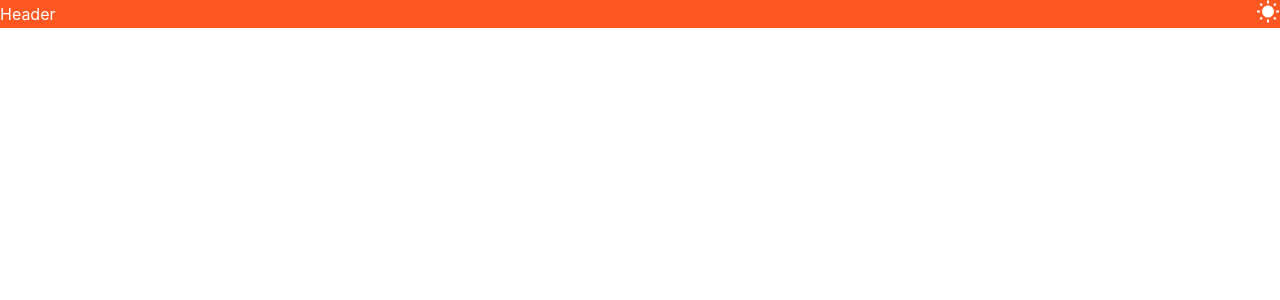
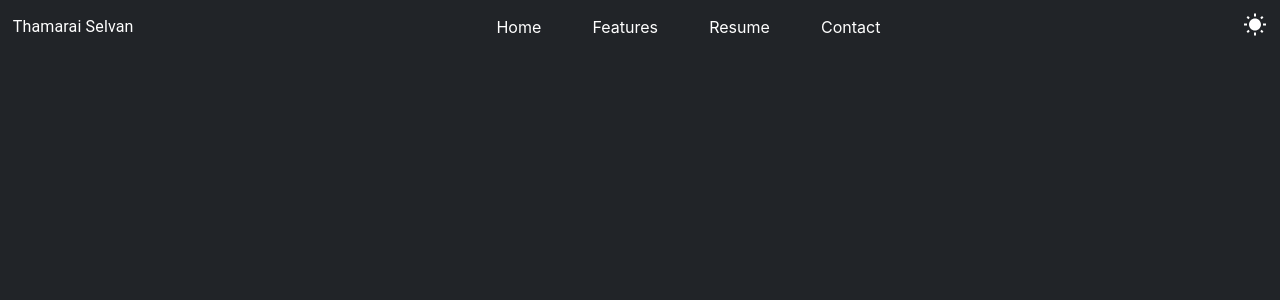
Before and after one commit to gtcelvam/portfolio, a React (Create React App) app: page / in a window 1280 px wide. Shown: the top 300 px of the page. Built offline with nearby package versions, Linux system fonts and the light colour scheme.

Commit message:
Navbar and Background added.

```diff
--- a/src/components/header/header.style.tsx
+++ b/src/components/header/header.style.tsx
@@ -1,5 +1,5 @@
 import {styled} from "@mui/system";
-import {Box} from "@mui/material";
+import {Box,Typography} from "@mui/material";
 
 namespace S{
     export const HeaderContainer = styled(Box)(({theme})=>({
@@ -7,8 +7,29 @@ namespace S{
         width:"100%",
         display: 'flex',
         alignItems: 'center',
-        justifyContent: "space-between"
+        justifyContent: "space-between",
     }));
+
+    export const Name = styled(Typography)(({theme})=>({
+        color:theme.palette.text.primary,
+        padding:"1%"
+    }))
+
+    export const NavUnorderList = styled("ul")(({theme})=>({
+        listStyleType:'none',
+        width:"30%",
+        display:"flex",
+        alignItems:"center",
+        justifyContent:"space-between"
+    }));
+
+    export const NavListItem = styled('li')(({theme})=>({
+        cursor:"pointer"
+    }));
+
+    export const ThemeSwitcherContainer = styled(Box)(({})=>({
+        padding:"1%"
+    }))
 }
 
 export default S
--- a/src/components/header/index.tsx
+++ b/src/components/header/index.tsx
@@ -4,6 +4,7 @@ import WbSunnyIcon from '@mui/icons-material/WbSunny';
 import DarkModeIcon from '@mui/icons-material/DarkMode';
 import { RootState } from '../../utils/slice/configureStore';
 import { setTheme } from '../../utils/slice/themeSlice';
+import Button from '@mui/material/Button';
 import S from './header.style';
 
 
@@ -17,10 +18,16 @@ const Header = () => {
 
   return (
     <S.HeaderContainer>
-        <p>Header</p>
-        <div onClick={handleTheme}>
+        <S.Name>Thamarai Selvan</S.Name>
+        <S.NavUnorderList>
+          <S.NavListItem>Home</S.NavListItem>
+          <S.NavListItem>Features</S.NavListItem>
+          <S.NavListItem>Resume</S.NavListItem>
+          <S.NavListItem>Contact</S.NavListItem>
+        </S.NavUnorderList>
+        <S.ThemeSwitcherContainer onClick={handleTheme}>
         {theme === 'dark' ? <WbSunnyIcon/> : <DarkModeIcon/>}
-        </div>
+        </S.ThemeSwitcherContainer>
     </S.HeaderContainer>
   )
 }
--- a/src/utils/slice/themeSlice.ts
+++ b/src/utils/slice/themeSlice.ts
@@ -1,6 +1,6 @@
 import {createSlice} from '@reduxjs/toolkit';
 
-type themeType = {
+export type themeType = {
     theme: 'dark'|'light'
 }
 
--- a/src/utils/theme/createTheme.tsx
+++ b/src/utils/theme/createTheme.tsx
@@ -1,7 +1,5 @@
 import { amber, deepOrange, green, grey, purple } from '@mui/material/colors';
 import { PaletteMode } from "@mui/material";
-import { RootState } from "../slice/configureStore";
-import {useSelector} from 'react-redux';
 
 export const getTheme = (mode: PaletteMode) => ({
   palette: {
@@ -15,19 +13,17 @@ export const getTheme = (mode: PaletteMode) => ({
             primary: grey[900],
             secondary: grey[800],
           },
+          background:"white"
         }
       : {
           // palette values for dark mode
           primary: deepOrange,
           divider: deepOrange[700],
-          background: {
-            default: deepOrange[900],
-            paper: deepOrange[900],
-          },
           text: {
             primary: '#fff',
             secondary: grey[500],
           },
+          background:"#212428"
         }),
   },
 });
--- a/src/views/home/home.style.tsx
+++ b/src/views/home/home.style.tsx
@@ -1,12 +1,12 @@
 import {styled} from '@mui/system';
-import {Box} from "@mui/material";
+import {Box,Typography} from "@mui/material";
 
 namespace S{
     export const HomeContainer = styled(Box)(({theme})=>({
-        backgroundColor:theme.palette.primary.main,
-        display: 'flex',
-        alignItems: 'center',
-        justifyContent: "space-between"
+        width:"100%",
+        height:"100vh",
+        backgroundColor:theme.palette.background,
+        overflowX:"hidden",
     }));
 }
 
--- a/src/views/home/index.tsx
+++ b/src/views/home/index.tsx
@@ -6,10 +6,11 @@ import {createTheme} from "@mui/material/styles";
 import { useSelector } from 'react-redux/es/exports';
 import { RootState } from '../../utils/slice/configureStore';
 import S from './home.style'
+import { themeType } from '../../utils/slice/themeSlice';
 
 const Home = () => {
-  const themeDesign:any = useSelector((state:RootState)=>state.theme.theme);
-  const theme = createTheme(getTheme(themeDesign));
+  const themeDesign:any  = useSelector((state:RootState)=>state.theme.theme);
+  const theme = createTheme(getTheme(themeDesign as any) as any);
 
   return (
     <ThemeProvider theme={theme}>
```
